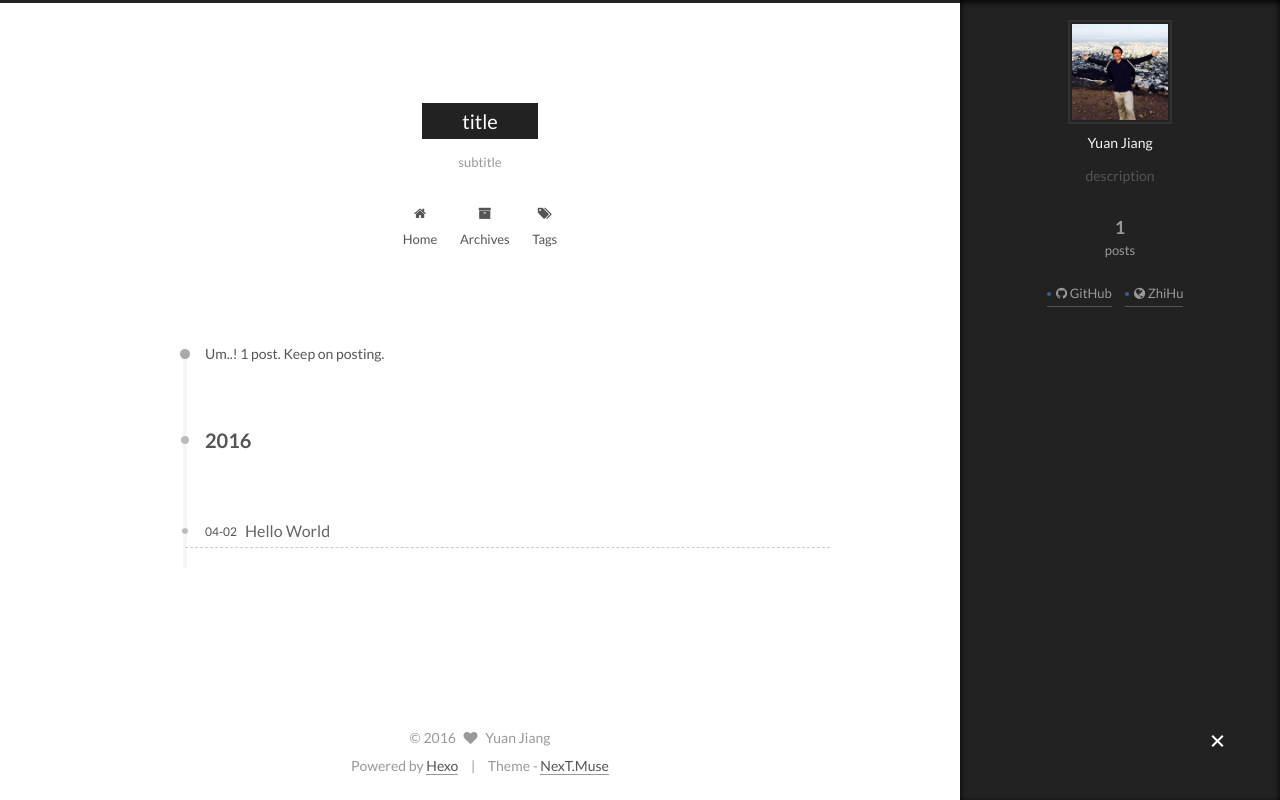
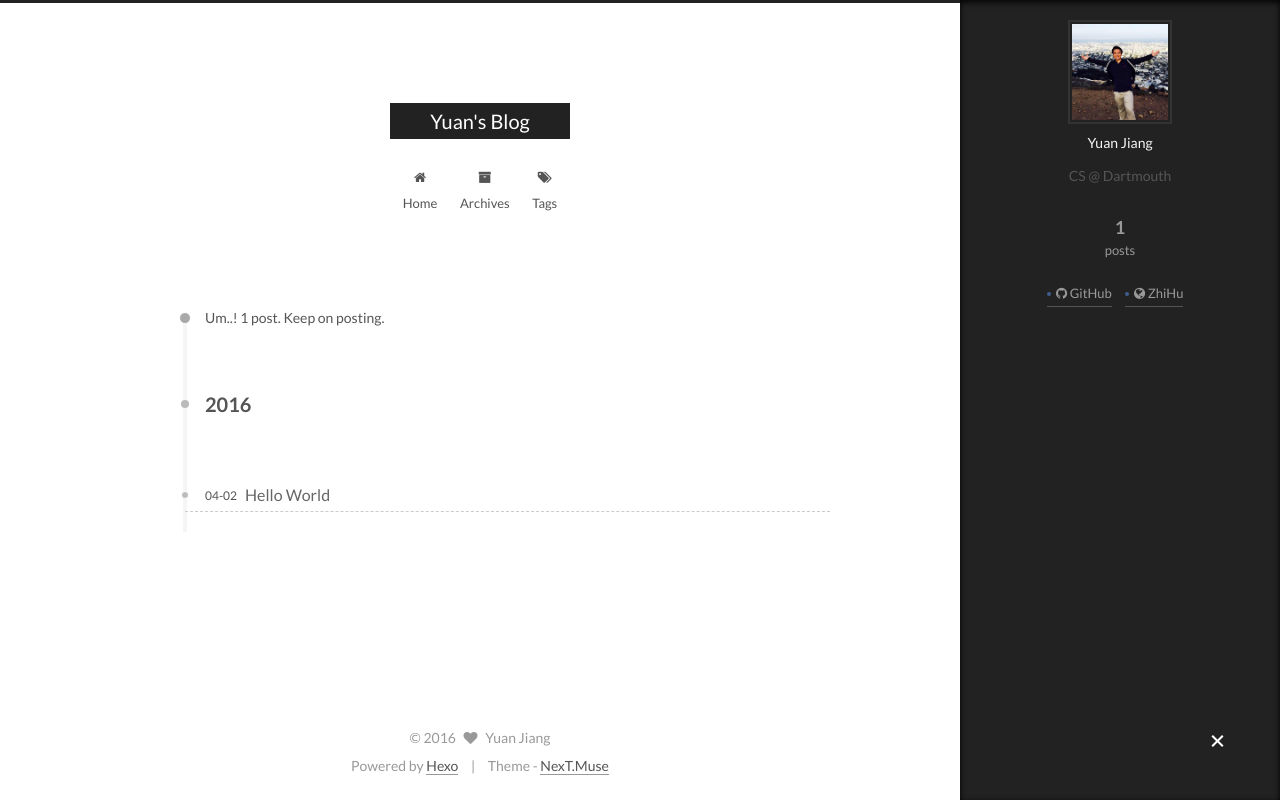
Before and after one commit to jiangyuanhk/jiangyuanhk.github.io, a plain HTML site: page archives/2016/04/index.html in a window 1280 px wide. Both pictures are taken after a click on the element 1217 px from the left and 742 px from the top of the page. Drawn offline with Linux system fonts and the light colour scheme.

Commit message:
Site updated: 2016-04-02 17:17:08

```diff
--- a/archives/2016/04/index.html
+++ b/archives/2016/04/index.html
@@ -57,15 +57,15 @@
 
 
 
-<meta name="description" content="description">
+<meta name="description" content="CS @ Dartmouth">
 <meta property="og:type" content="website">
-<meta property="og:title" content="title">
+<meta property="og:title" content="Yuan's Blog">
 <meta property="og:url" content="http://yoursite.com/archives/2016/04/index.html">
-<meta property="og:site_name" content="title">
-<meta property="og:description" content="description">
+<meta property="og:site_name" content="Yuan's Blog">
+<meta property="og:description" content="CS @ Dartmouth">
 <meta name="twitter:card" content="summary">
-<meta name="twitter:title" content="title">
-<meta name="twitter:description" content="description">
+<meta name="twitter:title" content="Yuan's Blog">
+<meta name="twitter:description" content="CS @ Dartmouth">
 
 
 
@@ -83,7 +83,7 @@
   };
 </script>
 
-  <title> Archive | title </title>
+  <title> Archive | Yuan's Blog </title>
 </head>
 
 <body itemscope itemtype="http://schema.org/WebPage" lang="en">
@@ -114,11 +114,11 @@
   <div class="custom-logo-site-title">
     <a href="/"  class="brand" rel="start">
       <span class="logo-line-before"><i></i></span>
-      <span class="site-title">title</span>
+      <span class="site-title">Yuan's Blog</span>
       <span class="logo-line-after"><i></i></span>
     </a>
   </div>
-  <p class="site-subtitle">subtitle</p>
+  <p class="site-subtitle"></p>
 </div>
 
 <div class="site-nav-toggle">
@@ -275,7 +275,7 @@
                src="https://raw.githubusercontent.com/jiangyuanhk/jiangyuanhk.github.io/master/profile.jpg"
                alt="Yuan Jiang" />
           <p class="site-author-name" itemprop="name">Yuan Jiang</p>
-          <p class="site-description motion-element" itemprop="description">description</p>
+          <p class="site-description motion-element" itemprop="description">CS @ Dartmouth</p>
         </div>
         <nav class="site-state motion-element">
           <div class="site-state-item site-state-posts">
```
Also changed, not shown: 2016/04/02/hello-world/index.html (+5 -5 lines), README.html (+7 -7 lines), archives/2016/index.html (+10 -10 lines), archives/index.html (+10 -10 lines), index.html (+10 -10 lines), tags/index.html (+8 -8 lines).
